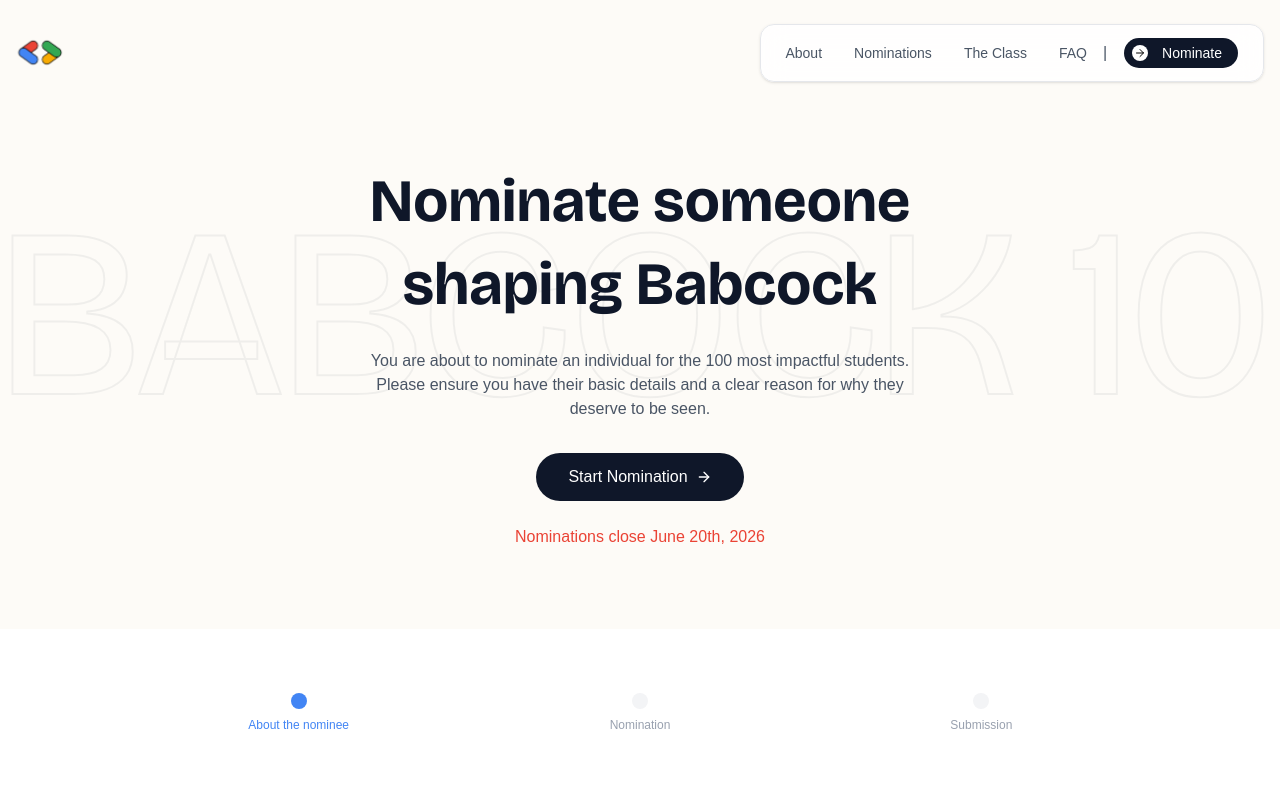
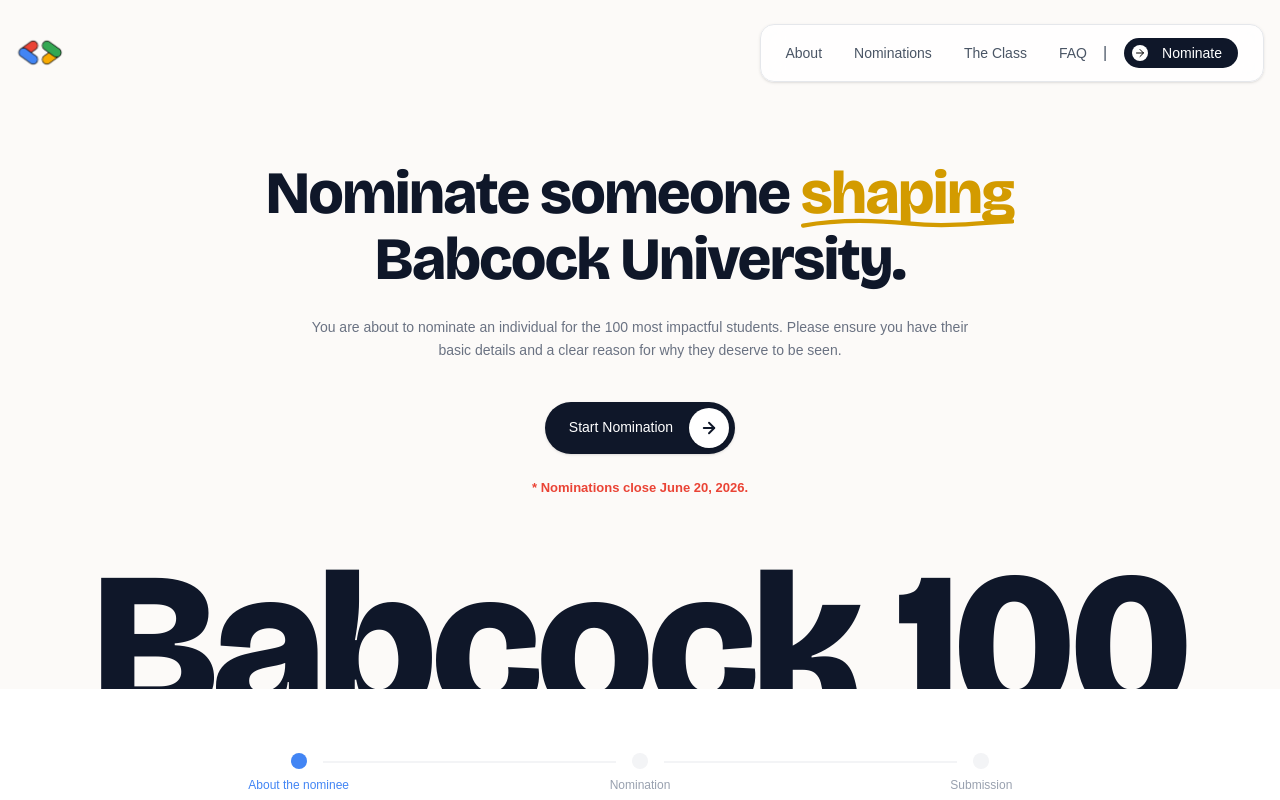
Before and after one commit to GDGBabcockUniversity/the-hundred, a Next.js app: page /nominate in a window 1280 px wide. Shown: the top 800 px of the page. Built offline with nearby package versions, Linux system fonts and the light colour scheme; a web font is replaced by a local one.

Commit message:
feat: enhance nominate page layout and branding

```diff
--- a/app/nominate/page.tsx
+++ b/app/nominate/page.tsx
@@ -5,37 +5,65 @@ export default function NominatePage() {
   return (
     <div className="bg-white">
       {/* Hero Section */}
-      <section className="bg-[#fdfbf7] pt-40 pb-20 px-4 sm:px-6 lg:px-8 relative overflow-hidden">
-        <div className="max-w-3xl mx-auto text-center relative z-10">
-          <h1 className="text-4xl md:text-6xl font-serif font-bold leading-snug text-brand-navy mb-6">
-            Nominate someone shaping Babcock
+      <section className="bg-[#fcfaf8] pt-32 pb-24 sm:pt-40 sm:pb-48 px-4 sm:px-6 lg:px-8 relative overflow-hidden flex flex-col items-center">
+        <div className="max-w-4xl mx-auto text-center relative z-10">
+          <h1 className="text-4xl sm:text-5xl md:text-6xl font-serif font-extrabold leading-[1.1] text-brand-navy mb-6 tracking-tight">
+            Nominate someone{" "}
+            <span className="text-[#D39B00] relative inline-block">
+              shaping
+              {/* Hand-drawn underline */}
+              <svg
+                className="absolute -bottom-1 left-0 w-full"
+                viewBox="0 0 200 12"
+                fill="none"
+                xmlns="http://www.w3.org/2000/svg"
+                preserveAspectRatio="none"
+              >
+                <path
+                  d="M2 8C30 3 60 2 100 6C140 10 170 5 198 4"
+                  stroke="#D39B00"
+                  strokeWidth="4"
+                  strokeLinecap="round"
+                  fill="none"
+                />
+              </svg>
+            </span>
+            <br />
+            Babcock University.
           </h1>
-          <p className="text-gray-600 mb-8 max-w-xl mx-auto">
+          <p className="text-gray-500 mb-10 max-w-2xl mx-auto text-[14px] leading-relaxed font-medium">
             You are about to nominate an individual for the 100 most impactful
             students. Please ensure you have their basic details and a clear
             reason for why they deserve to be seen.
           </p>
-          <div className="flex justify-center">
+
+          <div className="flex flex-col items-center">
             <a
               href="#nomination-form"
-              className="inline-flex items-center justify-center rounded-full bg-brand-navy text-white h-12 px-8 text-base font-medium hover:bg-brand-navy/90 transition-colors"
+              className="inline-flex items-center justify-center rounded-full bg-brand-navy text-white h-13 pl-6 pr-1.5 text-[14px] font-medium hover:bg-brand-navy/90 transition-colors shadow-sm"
             >
-              Start Nomination <ArrowRight className="ml-2 w-4 h-4" />
+              Start Nomination
+              <div className="ml-4 w-10 h-10 bg-white rounded-full flex items-center justify-center shadow-sm">
+                <ArrowRight
+                  className="w-4.5 h-4.5 text-brand-navy"
+                  strokeWidth={2.5}
+                />
+              </div>
             </a>
+
+            <p className="text-brand-red font-semibold text-[13px] mt-6">
+              * Nominations close June 20, 2026.
+            </p>
           </div>
-
-          <p className="text-brand-red font-medium mt-6">
-            Nominations close June 20th, 2026
-          </p>
         </div>
 
-        {/* Giant background text */}
-        <div className="absolute left-1/2 -translate-x-1/2 top-1/2 -translate-y-1/2 opacity-5 pointer-events-none select-none w-full text-center overflow-hidden">
+        {/* Giant "Babcock 100" text at bottom */}
+        <div className="absolute bottom-0 left-0 right-0 select-none pointer-events-none overflow-hidden flex justify-center">
           <div
-            className="font-serif text-[15rem] leading-none whitespace-nowrap text-transparent"
-            style={{ WebkitTextStroke: "2px #0f1729" }}
+            className="font-serif text-brand-navy font-extrabold leading-[0.85] tracking-tight whitespace-nowrap translate-y-[25%] text-center"
+            style={{ fontSize: "16vw" }}
           >
-            BABCOCK 100
+            Babcock 100
           </div>
         </div>
       </section>
@@ -43,7 +71,7 @@ export default function NominatePage() {
       {/* Wizard Section */}
       <section
         id="nomination-form"
-        className="py-16 px-4 sm:px-6 lg:px-8 scroll-mt-8"
+        className="py-16 px-4 sm:px-6 lg:px-8 scroll-mt-8 relative z-20 bg-white"
       >
         <div className="max-w-5xl mx-auto">
           <NominationWizard />
```
